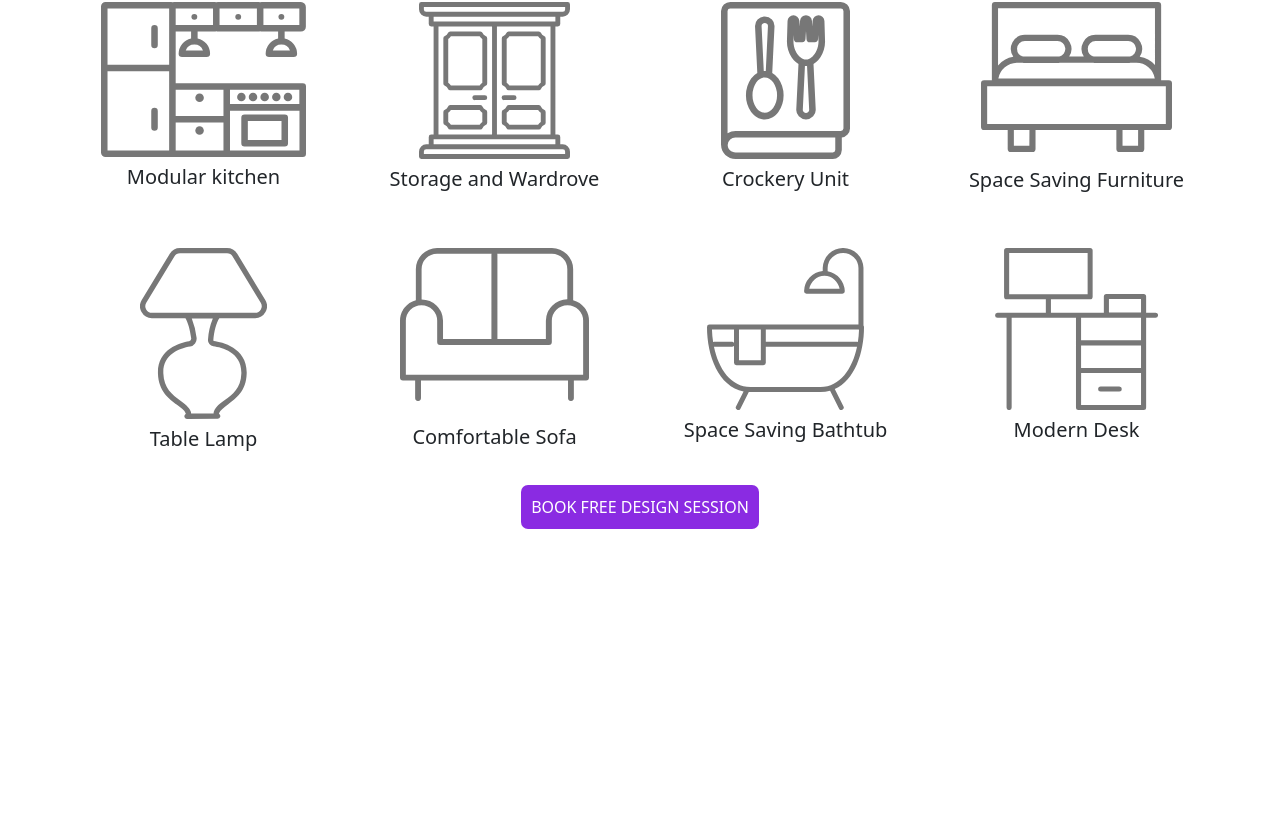
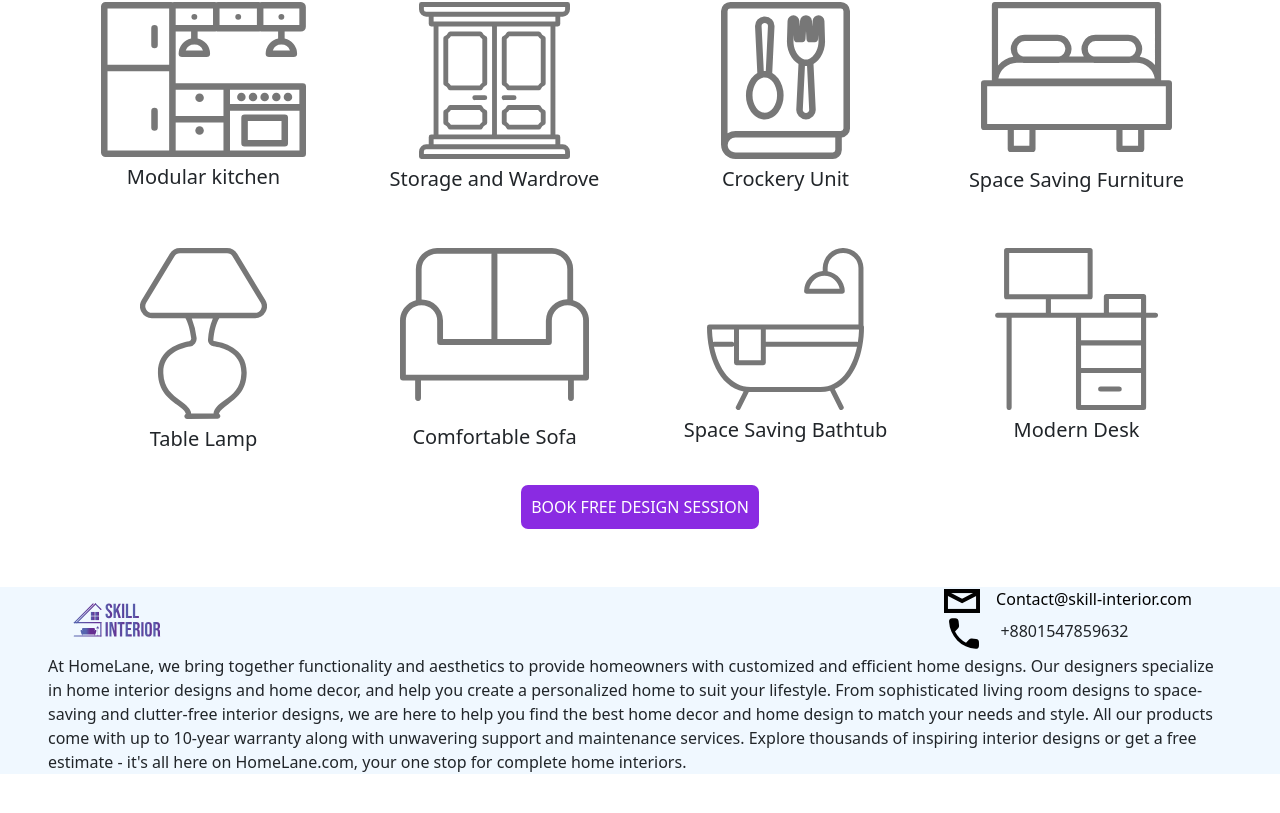
Before and after one commit to NhShanto01/skill01, a React (Create React App) app: page / in a window 1280 px wide. Shown: the part 4009-4822 px from the top of the page. Before the commit the page ends 4548 px from the top, so only its background shows below. Built offline with nearby package versions, Linux system fonts and the light colour scheme.

Commit message:
Footer Primary complete

```diff
--- a/src/App.css
+++ b/src/App.css
@@ -1,6 +1,6 @@
-.App {
+/* .App {
   text-align: center;
-}
+} */
 
 .App-logo {
   height: 40vmin;
--- a/src/Component/Home/Hero.js
+++ b/src/Component/Home/Hero.js
@@ -1,6 +1,6 @@
 
 import React from 'react';
-import { Button, Card, Form } from 'react-bootstrap';
+import { Button, Card } from 'react-bootstrap';
 import topImage from '../Image/P_top image/top.png';
 import "./Hero.css";
 
--- a/src/Component/Home/Home.js
+++ b/src/Component/Home/Home.js
@@ -1,4 +1,5 @@
 import React from 'react';
+import FooterPri from '../Shared/FooterPri';
 import ChooseSkill from './ChooseSkill';
 import Commertial from './Commertial';
 import Customers from './Customers';
@@ -36,6 +37,8 @@ const Home = () => {
             <hr />
             <h3 className='text-center mt-5'>End-to-End Interior Solution</h3>
             <InterirSolution></InterirSolution>
+            <FooterPri></FooterPri>
+            <hr />
         </div>
 
     );
--- a/src/Component/Home/InterirSolution.js
+++ b/src/Component/Home/InterirSolution.js
@@ -1,5 +1,4 @@
 import React from 'react';
-import { Card, CardGroup } from 'react-bootstrap';
 import Residen1 from '../Image/i_End_to_end/Group 51.svg';
 import Residen2 from '../Image/i_End_to_end/layer1.svg';
 import Residen3 from '../Image/i_End_to_end/Group 274.svg';
@@ -11,7 +10,7 @@ import Residen8 from '../Image/i_End_to_end/Layer -3.svg';
 
 const InterirSolution = () => {
     return (
-        <div class="container">
+        <div class="container text-center">
             <div class="row row-cols-1 row-cols-sm-2 row-cols-md-3 row-cols-lg-4 g-5 my-3">
                 <div class="col">
                     <img src={Residen1} alt="" />
--- /dev/null
+++ b/src/Component/Shared/FooterPri.css
@@ -0,0 +1,10 @@
+.foot-bg{
+background-color: aliceblue;
+}
+.foot-img{
+    width: 30%;
+}
+.mail-a{
+    text-decoration: none;
+    color: black;
+}
--- /dev/null
+++ b/src/Component/Shared/FooterPri.js
@@ -0,0 +1,37 @@
+import React from 'react';
+import mail from '../Image/i_Footer contact/Group 69.svg';
+import phone from '../Image/i_Footer contact/Group 71.svg';
+import logo from '../Image/logo/logo.svg';
+import './FooterPri.css';
+
+const FooterPri = () => {
+    return (
+        <div className='foot-bg my-5'>
+            <div className='container d-flex justify-content-between align-items-center gx-1'>
+                <div className=''>
+                    <img className='foot-img' src={logo} alt="" />
+                </div>
+                <div>
+                    <div>
+                        <img src={mail} alt="" />
+                        <a className='mx-3 mail-a'
+                            href="Contact@skill-interior.com ">Contact@skill-interior.com </a>
+                    </div>
+                    <div className='d-block align-items-center'>
+                        <img src={phone} alt="" />
+                        <span className='mx-3'>+8801547859632</span>
+                    </div>
+                </div>
+            </div>
+
+            <div className='mx-5 text-start'>
+                <p>At HomeLane, we bring together functionality and aesthetics to provide homeowners with customized and efficient home designs. Our designers specialize in home interior
+                    designs and home decor, and help you create a personalized home to suit your lifestyle. From sophisticated living room designs to space-saving and clutter-free interior designs,
+                    we are here to help you find the best home decor and home design to match your needs and style. All our products come with up to 10-year warranty along with unwavering support
+                    and maintenance services. Explore thousands of inspiring interior designs or get a free estimate - it's all here on HomeLane.com, your one stop for complete home interiors.</p>
+            </div>
+        </div>
+    );
+};
+
+export default FooterPri;
```
Also changed, not shown: src/Component/Shared/FooterSec.js (added).
